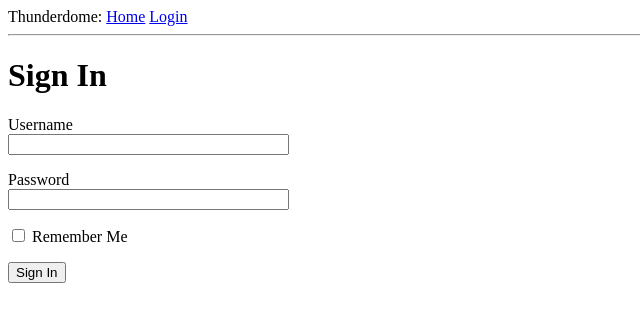
After one commit to DataByne/test-site, a Flask app: page /login in a window 1280 px wide. The commit adds this page. Shown: the top 322 px of the page, without its empty margins (0-640 px from the left). Run offline with Flask 2, Linux system fonts and the light colour scheme.

Commit message:
Web forms class lecture

```diff
--- a/app/routes.py
+++ b/app/routes.py
@@ -1,5 +1,6 @@
-from flask import render_template
+from flask import render_template, flash, redirect, url_for
 from app import app
+from app.forms import LoginForm
 
 @app.route('/')
 @app.route('/index')
@@ -16,3 +17,18 @@ def index():
         }
     ]
     return render_template( 'index.html', title='Home', user=user, posts=posts )
+
+# @app.route('/xlogin')
+# def xlogin():
+#     form = LoginForm()
+#     return render_template('login.html', title='Sign In', form=form)
+
+@app.route('/login', methods=['GET', 'POST'])
+def login():
+    # Generally get and post would be separate
+    form = LoginForm()
+    if form.validate_on_submit():
+        flash('Login requested for user {}, remember_me={}'.format(
+            form.username.data, form.remember_me.data))
+        return redirect( url_for('index') )
+    return render_template('login.html', title='Sign In', form=form)
--- a/app/templates/base.html
+++ b/app/templates/base.html
@@ -7,8 +7,21 @@
       {% endif %}
    </head>
    <body>
-        <div>Thunderdome: <a href="/index">Home</a></div>
+      <div>
+         Thunderdome:
+         <a href="{{ url_for('index') }}">Home</a>
+         <a href="{{ url_for('login') }}">Login</a>
+      </div>
       <hr>
+      {% with messages = get_flashed_messages() %}
+      {% if messages %}
+      <ul>
+         {% for message in messages %}
+         <li>{{ message }}</li>
+         {% endfor %}
+      </ul>
+      {% endif %}
+      {% endwith %}
       {% block content %}{% endblock %}
    </body>
 </html>
--- /dev/null
+++ b/app/templates/login.html
@@ -0,0 +1,24 @@
+{% extends "base.html" %}
+
+{% block content %}
+    <h1>Sign In</h1>
+    <form action="" method="post" novalidate>
+        {{ form.hidden_tag() }}
+        <p>
+            {{ form.username.label }}<br>
+            {{ form.username(size=32) }}<br>
+            {% for error in form.username.errors %}
+            <span style="color: red;">[{{ error }}]</span>
+            {% endfor %}
+        </p>
+        <p>
+            {{ form.password.label }}<br>
+            {{ form.password(size=32) }}<br>
+            {% for error in form.password.errors %}
+            <span style="color: red;">[{{ error }}]</span>
+            {% endfor %}
+        </p>
+        <p>{{ form.remember_me() }} {{ form.remember_me.label }}</p>
+        <p>{{ form.submit() }}</p>
+    </form>
+{% endblock %}
```
Also changed, not shown: app/forms.py (+5 -5 lines). Lines whose indentation alone changed are shown as unchanged.
